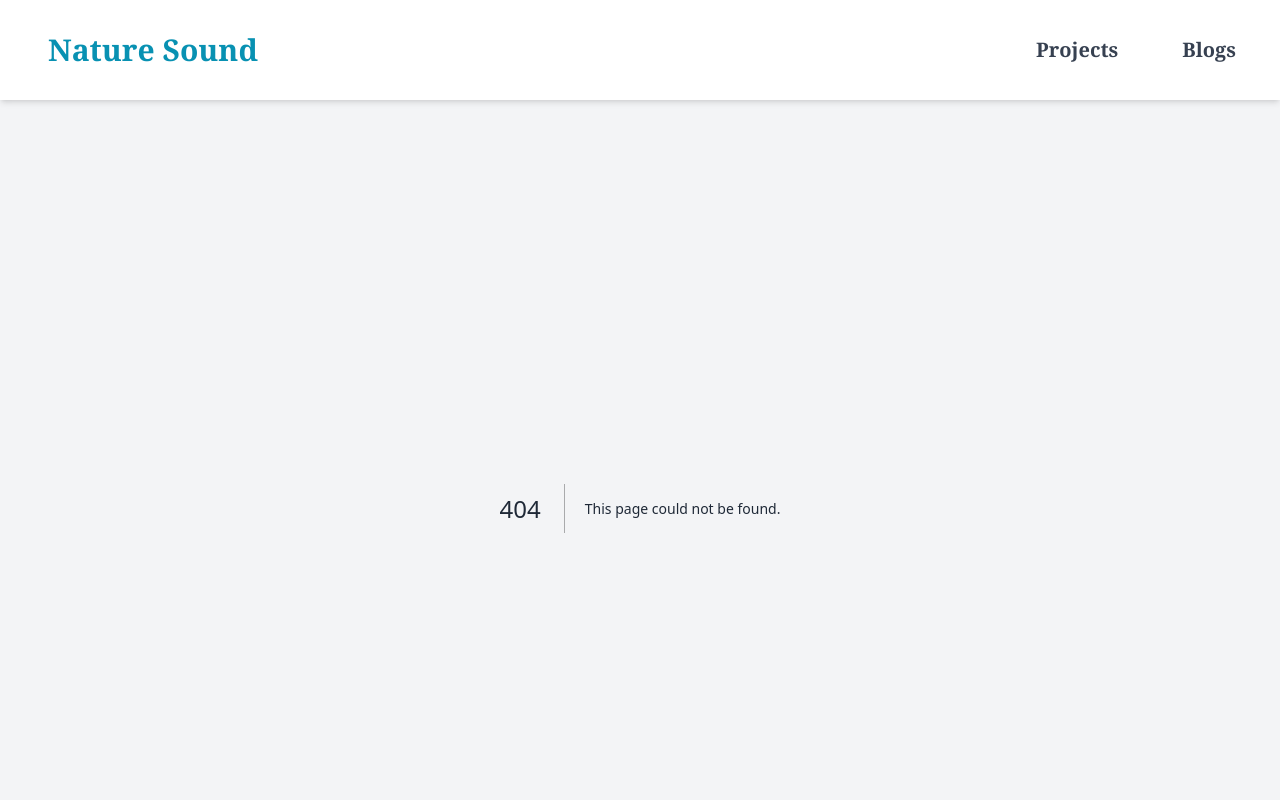
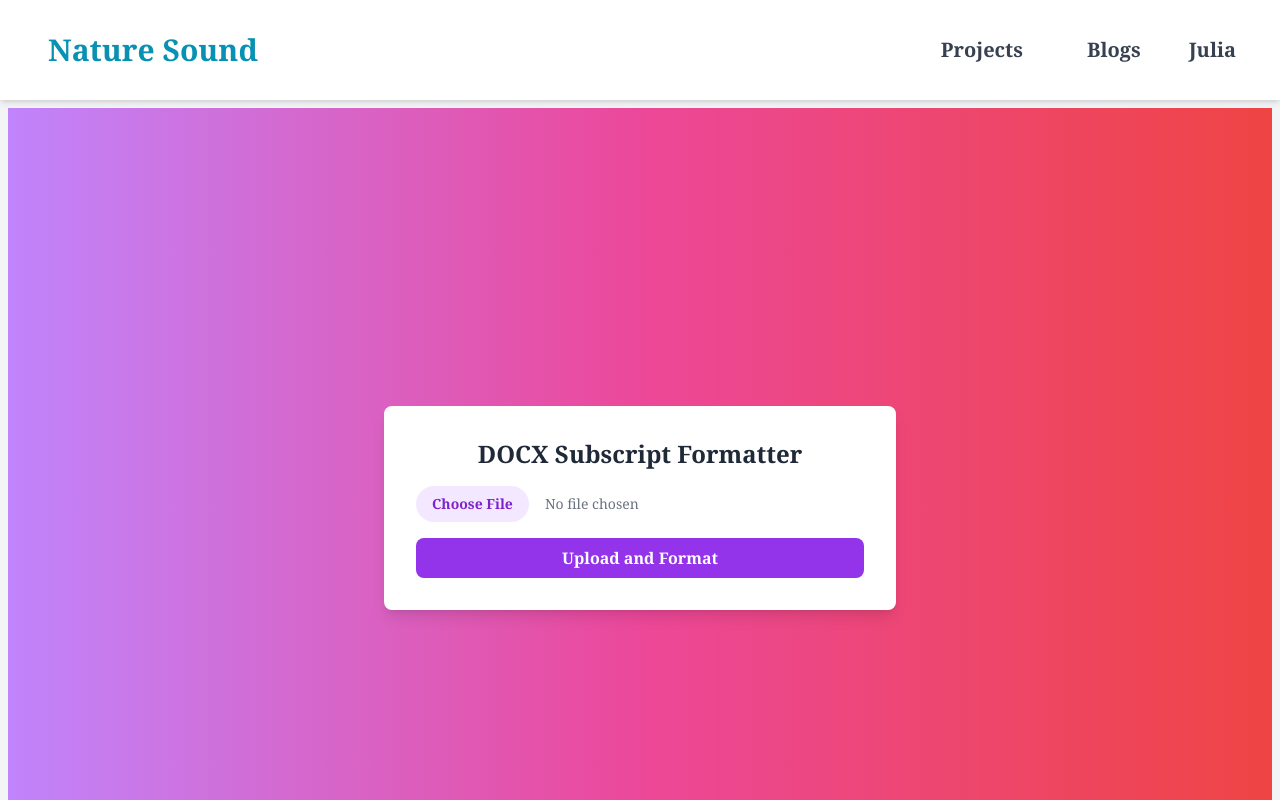
Before and after one commit to DustinDoan315/My_Portfolio, a Next.js app in the folder my-portfolio/: page /julia in a window 1280 px wide. Before the commit this address had no page. Shown: the top 800 px of the page. Built offline with nearby package versions, Linux system fonts and the light colour scheme.

Commit message:
update julia page

```diff
--- a/my-portfolio/package.json
+++ b/my-portfolio/package.json
@@ -9,12 +9,17 @@
     "lint": "next lint"
   },
   "dependencies": {
+    "axios": "^1.7.7",
+    "docx": "^9.0.2",
+    "formidable": "^3.5.2",
+    "mammoth": "^1.8.0",
     "next": "15.0.1",
     "react": "19.0.0-rc-69d4b800-20241021",
     "react-dom": "19.0.0-rc-69d4b800-20241021",
     "react-icons": "^5.3.0"
   },
   "devDependencies": {
+    "@types/formidable": "^3.4.5",
     "@types/node": "^20",
     "@types/react": "^18",
     "@types/react-dom": "^18",
--- /dev/null
+++ b/my-portfolio/src/app/api/format.ts
@@ -0,0 +1,50 @@
+import { NextApiRequest, NextApiResponse } from "next";
+import formidable from "formidable";
+import fs from "fs";
+import path from "path";
+
+// Allow API route to handle form-data
+export const config = {
+  api: {
+    bodyParser: false,
+  },
+};
+
+const formatFileContent = (data: string): string => {
+  return data.replace(/([A-Z][a-z]*)(\d+)/g, "$1<sub>$2</sub>");
+};
+
+const handleFileUpload = async (req: NextApiRequest, res: NextApiResponse) => {
+  const form = new formidable.IncomingForm();
+
+  form.parse(req, async (err, fields, files) => {
+    if (err) {
+      res.status(500).json({ error: "Error parsing file" });
+      return;
+    }
+
+    const filePath = files.file[0].filepath; // Get the file path
+    const fileContent = fs.readFileSync(filePath, { encoding: "utf-8" });
+
+    // Process the file content
+    const formattedContent = formatFileContent(fileContent);
+
+    // Define output path
+    const outputPath = path.join(
+      process.cwd(),
+      "public",
+      "formatted_document.docx"
+    );
+
+    // Write the formatted content to a new file
+    fs.writeFile(outputPath, formattedContent, (writeErr) => {
+      if (writeErr) {
+        res.status(500).json({ error: "Error writing formatted file" });
+      } else {
+        res.status(200).sendFile(outputPath);
+      }
+    });
+  });
+};
+
+export default handleFileUpload;
--- /dev/null
+++ b/my-portfolio/src/app/julia/page.tsx
@@ -0,0 +1,137 @@
+"use client";
+
+import React, { useState } from "react";
+import mammoth from "mammoth";
+import { Document, Packer, Paragraph, TextRun } from "docx";
+
+export default function Home() {
+  const [file, setFile] = useState<File | null>(null);
+  const [isLoading, setIsLoading] = useState<boolean>(false);
+  const [progress, setProgress] = useState<number>(0);
+  const [errorMessage, setErrorMessage] = useState<string | null>(null);
+
+  const handleFileChange = (e: React.ChangeEvent<HTMLInputElement>) => {
+    const selectedFile = e.target.files ? e.target.files[0] : null;
+    setFile(selectedFile);
+    console.log("Selected file:", selectedFile);
+  };
+
+  const formatFileContent = (data: string): string => {
+    return data.replace(/([A-Z][a-z]?)(\d+)/g, (match, element, number) => {
+      return `${element}<sub>${number}</sub>`;
+    });
+  };
+
+  const documentOptions: any = {
+    title: "Formatted Chemical Document",
+  };
+
+  const generateDocxFile = (formattedData: string) => {
+    const doc = new Document(documentOptions);
+
+    const paragraphs = formattedData
+      .split(/<\/?p>/)
+      .filter(Boolean)
+      .map((line) => {
+        const textRun = new TextRun(
+          line.replace(/<sub>(.*?)<\/sub>/g, (_, sub) => {
+            return `${sub}`;
+          })
+        );
+        return new Paragraph({
+          children: [textRun],
+        });
+      });
+
+    doc.addSection({
+      children: paragraphs,
+    });
+
+    Packer.toBuffer(doc).then((buffer) => {
+      const blob = new Blob([buffer], {
+        type: "application/vnd.openxmlformats-officedocument.wordprocessingml.document",
+      });
+      const url = URL.createObjectURL(blob);
+      const a = document.createElement("a");
+      a.href = url;
+      a.download = "formatted_document.docx";
+      document.body.appendChild(a);
+      a.click();
+      document.body.removeChild(a);
+    });
+  };
+
+  const handleSubmit = async (e: React.FormEvent<HTMLFormElement>) => {
+    e.preventDefault();
+    if (!file) return;
+
+    setIsLoading(true);
+    setProgress(0);
+    setErrorMessage(null);
+
+    try {
+      const arrayBuffer = await file.arrayBuffer();
+      console.log("Reading file...");
+
+      const { value, messages } = await mammoth.convertToHtml({ arrayBuffer });
+
+      if (messages.length > 0) {
+        console.warn("Mammoth messages:", messages);
+      }
+
+      const formattedData = formatFileContent(value);
+
+      generateDocxFile(formattedData);
+      console.log("File formatted and generated successfully.");
+    } catch (error) {
+      console.error("Error processing file:", error);
+      setErrorMessage(
+        "There was an error processing the file. Please try again."
+      );
+    } finally {
+      setIsLoading(false);
+    }
+  };
+
+  return (
+    <div className="min-h-screen flex items-center justify-center bg-gradient-to-r from-purple-400 via-pink-500 to-red-500 p-6">
+      <div className="bg-white rounded-lg shadow-lg p-8 max-w-lg w-full">
+        <h1 className="text-2xl font-bold text-center text-gray-800 mb-4">
+          DOCX Subscript Formatter
+        </h1>
+        <form onSubmit={handleSubmit}>
+          <input
+            type="file"
+            accept=".docx"
+            onChange={handleFileChange}
+            className="mb-4 block w-full text-sm text-gray-500 file:mr-4 file:py-2 file:px-4 file:rounded-full file:border-0 file:text-sm file:font-semibold file:bg-purple-100 file:text-purple-700 hover:file:bg-purple-200"
+          />
+          <button
+            type="submit"
+            disabled={isLoading}
+            className={`w-full py-2 rounded-lg font-semibold text-white transition duration-300 ${
+              isLoading ? "bg-gray-400" : "bg-purple-600 hover:bg-purple-700"
+            }`}>
+            {isLoading ? "Processing..." : "Upload and Format"}
+          </button>
+        </form>
+
+        {isLoading && (
+          <div className="mt-4">
+            <progress
+              value={progress}
+              max="100"
+              className="w-full h-2 rounded bg-purple-300"></progress>
+            <span className="block text-center text-gray-800">
+              {Math.round(progress)}%
+            </span>
+          </div>
+        )}
+
+        {errorMessage && (
+          <div className="mt-4 text-red-500 text-center">{errorMessage}</div>
+        )}
+      </div>
+    </div>
+  );
+}
--- a/my-portfolio/src/components/Header.tsx
+++ b/my-portfolio/src/components/Header.tsx
@@ -68,6 +68,17 @@ const Header = () => {
               } rounded px-3 py-1`}>
               Blogs
             </Link>
+
+            <Link
+              onClick={() => handleLinkClick("julia")}
+              href="/julia"
+              className={`transition-colors duration-200 text-base lg:text-xl font-semibold ${
+                activeLink === "julia"
+                  ? "bg-cyan-400 text-white"
+                  : "text-gray-700"
+              } rounded px-3 py-1`}>
+              Julia
+            </Link>
           </div>
         </div>
       </nav>
```
Also changed, not shown: 1 other file (tests, documents, lock files or other folders).
